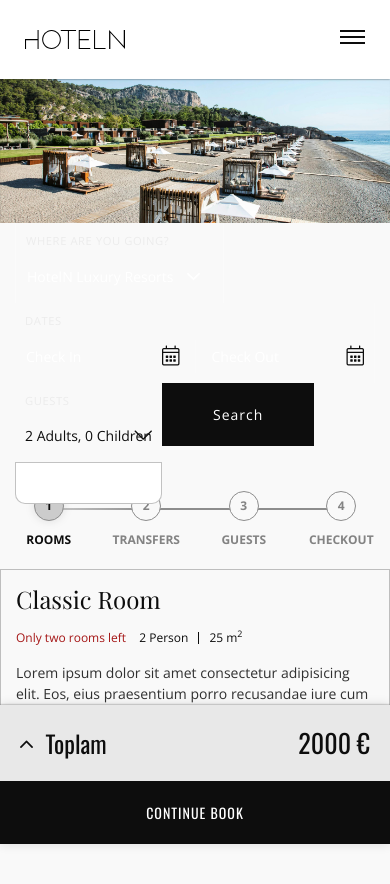
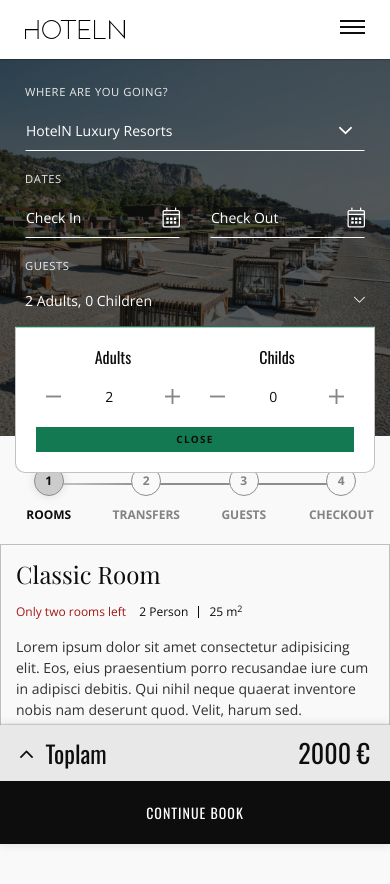
Before and after one commit to gitburakalp/custom-theme-preview, a website: page src/search.html in a window 390 px wide. Both pictures are taken after a click on the element "2 Adults, 0 Children". Shown: the top 884 px of the page. Drawn offline with nearby package versions, Linux system fonts and the light colour scheme.

Commit message:
add searchbar

```diff
--- a/src/index.html
+++ b/src/index.html
@@ -524,6 +524,7 @@
     <script src="js/vendors/ScrollTrigger.min.js"></script>
     <script src="js/vendors/swiper.min.js"></script>
     <script src="js/vendors/smooth-scrollbar.js"></script>
+    <script src="js/common.js"></script>
     <script src="js/main.js"></script>
   </body>
 </html>
--- a/src/js/common.js
+++ b/src/js/common.js
@@ -90,6 +90,39 @@ $('.btn--black').each(function () {
   !hasSpan ? $(this).text('').append(`<span>${text}</span>`) : '';
 });
 
-$('.popover-trigger').on('click', function () {
-  $(this).siblings().toggleClass('is-shown');
+$('.form-control-block.minus-plus').each(function () {
+  var $this = $(this);
+
+  $this.find('[class*=minus],[class*=plus]').on('click', function () {
+    var $input = $this.parent().find('input');
+    var isChild = $input.attr('id').includes('Child');
+    var isMinus = $(this).attr('class').includes('minus');
+
+    var maxVal = $input.data('max');
+    var minVal = isChild ? 0 : 1;
+    var inputValue = parseInt($input.val());
+
+    if (isMinus) {
+      if (inputValue > minVal && inputValue <= maxVal) $input.val(inputValue - 1).change();
+    } else if (inputValue < maxVal) $input.val(inputValue + 1).change();
+
+    $input.removeClass('text-anim');
+
+    setTimeout(() => {
+      $input.addClass('text-anim');
+    }, 0);
+
+    if (isChild) {
+      inputValue = parseInt($input.val());
+      var arr = ['', 1, 2, 3];
+      var $childHidden = $('[child-hidden]');
+
+      for (i in (inputValue <= 0 ? $childHidden.addClass('d-none') : $childHidden.removeClass('d-none'), arr)) {
+        if (i > 0) {
+          let a = $childHidden.find(`.row > *:nth-child(${arr[i]})`);
+          i <= inputValue && i > 0 ? a.removeClass('d-none') : a.addClass('d-none');
+        }
+      }
+    }
+  });
 });
--- /dev/null
+++ b/src/js/search.js
@@ -0,0 +1,28 @@
+$('.popover-trigger').on('click', function () {
+  $(this).siblings().toggleClass('is-shown');
+});
+
+$('.popovers').each(function () {
+  var cssClass = 'is-shown';
+
+  $('#inpAdultCount,#inpChildCount').change(function () {
+    var $this = $(this);
+    var relItem = $this.data('related-item');
+
+    $(relItem).text($this.val().trim());
+  });
+
+  $(this)
+    .find('.close-btn')
+    .on('click', function () {
+      $('.popovers').removeClass(cssClass);
+    });
+
+  $('body').on('click', function (e) {
+    var isPopovers = $(e.target).closest('.popovers').length != 0 || $(e.target).closest('.popover-trigger').length != 0;
+
+    if (!isPopovers) {
+      $('.popovers').removeClass(cssClass);
+    }
+  });
+});
--- a/src/sass/abstracts/_colors.scss
+++ b/src/sass/abstracts/_colors.scss
@@ -6,6 +6,7 @@ $colors--white: #fff;
 $colors--black: rgb(13, 13, 13);
 $colors--dirty-white: #e8e8e8;
 $colors--red: #a51616;
+$colors--green: #127953;
 
 $colors: (
   primary: (
--- a/src/sass/common-components/_buttons.scss
+++ b/src/sass/common-components/_buttons.scss
@@ -2,8 +2,8 @@ a {
   transition: color 350ms;
   cursor: pointer;
 
-  &:not(:hover) {
-    color: color(primary, buttonTextColor);
+  &:not([href]) {
+    color: inherit;
   }
 
   &:hover {
@@ -84,6 +84,8 @@ a {
 }
 
 .btn {
+  border-radius: 0 !important;
+
   &--default {
     padding: 0;
     display: inline-block;
@@ -174,6 +176,20 @@ a {
     }
   }
 
+  &--green {
+    font-size: inherit;
+    font-weight: 600;
+    letter-spacing: 0.125rem;
+    background-color: $colors--green;
+    border: 1px solid $colors--green;
+    color: $colors--white;
+
+    &:hover {
+      background-color: lighten($colors--green, 5%);
+      color: darken($colors--white, 5%);
+    }
+  }
+
   &--sm {
     padding: 1rem 2.5rem;
   }
--- a/src/sass/search/components/_main-block.scss
+++ b/src/sass/search/components/_main-block.scss
@@ -2,7 +2,13 @@
   position: relative;
 
   .img {
-    padding-bottom: 37%;
+    @include media-breakpoint-down(sm) {
+      height: 100%;
+      position: absolute;
+      width: 100%;
+      left: 0;
+      z-index: 1;
+    }
 
     @include media-breakpoint-up(md) {
       padding-bottom: 400 / 1920 * 100%;
--- a/src/sass/search/components/_reservation-summary.scss
+++ b/src/sass/search/components/_reservation-summary.scss
@@ -1,10 +1,11 @@
 .reservation-summary {
   &-block {
-    padding: 2rem;
+    padding: 1rem 2rem;
     background-color: $colors--dirty-white;
     box-shadow: 0 0 2px 0 rgba($colors--black, $alpha: 0.5);
 
     @include media-breakpoint-up(md) {
+      padding: 2rem;
       background-color: rgba($colors--black, $alpha: 0.125);
     }
 
@@ -38,7 +39,7 @@
     bottom: 0;
     left: 0;
     right: 0;
-    z-index: 999;
+    z-index: 99;
     box-shadow: 0 0 10px rgba($colors--black, $alpha: 0.125);
 
     .fal {
--- a/src/sass/search/components/_search-widget.scss
+++ b/src/sass/search/components/_search-widget.scss
@@ -1,12 +1,24 @@
 .search-widget {
+  position: relative;
+  background-color: rgba($colors--black, 0.675);
+  color: $colors--white;
+  z-index: 9;
+
+  @include media-breakpoint-down(sm) {
+    padding-top: 1.5rem;
+    padding-bottom: 1.5rem;
+
+    .form-control {
+      border-bottom: 1px solid $colors--white !important;
+      line-height: 2;
+    }
+  }
+
   @include media-breakpoint-up(md) {
     position: absolute;
     bottom: 0;
     left: 0;
     width: 100%;
-    background-color: rgba($colors--black, 0.675);
-    color: $colors--white;
-  }
 
     .destination {
       border-right: 1px solid rgba(255, 255, 255, 0.25);
@@ -20,6 +32,7 @@
         > * {
           + * {
             border-left: 1px solid rgba(255, 255, 255, 0.25);
+          }
         }
       }
     }
@@ -38,7 +51,7 @@
       &:after {
         content: '\f078';
         font-family: 'Font Awesome 5 Pro';
-        font-size: 2rem;
+        font-size: 1.25rem;
         position: absolute;
         right: 0;
         top: 50%;
@@ -57,12 +70,25 @@
       z-index: 99;
       border-bottom-left-radius: 1rem;
       border-bottom-right-radius: 1rem;
-      max-height: 100%;
       overflow: hidden;
       transition: all 350ms;
+      color: $colors--black;
+
+      .minus-plus {
+        margin-top: 1rem;
+
+        .fal {
+          padding: 1rem;
+          font-size: 2rem;
+        }
+
+        input {
+          color: $colors--black;
+          text-align: center;
+        }
+      }
 
       &:not(.is-shown) {
-        max-height: 0px;
         opacity: 0;
         z-index: -1;
         visibility: hidden;
@@ -79,7 +105,7 @@
     > * {
       position: relative;
       min-height: 1px;
-      width: auto;
+      width: 100%;
       max-width: 100%;
 
       &.destination {
@@ -107,14 +133,23 @@
       }
 
       &.submit {
-        @include media-breakpoint-up(md) {
         flex-basis: 0;
         flex-grow: 1;
 
-          a {
+        > .btn--green {
           display: flex !important;
           align-items: center;
           justify-content: center;
+
+          font-size: 1.4rem;
+          font-weight: 400;
+
+          @include media-breakpoint-down(sm) {
+            padding-top: 1.5rem;
+            padding-bottom: 1.5rem;
+          }
+
+          @include media-breakpoint-up(md) {
             height: 100%;
           }
         }
--- a/src/sass/search/layout/_header.scss
+++ b/src/sass/search/layout/_header.scss
@@ -2,6 +2,12 @@
   position: relative;
   background-color: $colors--white;
   box-shadow: 0 0 2px 0 rgba($colors--black, 0.675);
+  z-index: 999;
+
+  @include media-breakpoint-down(sm) {
+    padding-top: 1rem;
+    padding-bottom: 1rem;
+  }
 
   .brand {
     display: block;
@@ -72,11 +78,11 @@
             font-size: 1.6rem;
 
             &.heading {
-              padding-top: 2.2rem;
-              padding-bottom: 2.2rem;
-              background-color: rgba($colors--black, 0.25);
+              padding-top: 1.75rem;
+              padding-bottom: 1.75rem;
+              background-color: rgba($colors--black, 0.0675);
               text-align: center;
-              font-size: 2.4rem;
+              font-size: 1.6rem;
               font-family: $ff-sans-serif-2;
               letter-spacing: 2.4rem * 0.05;
               box-shadow: 0 0 4px 0 rgba($colors--black, 0.675);
--- a/src/search.html
+++ b/src/search.html
@@ -25,7 +25,7 @@
             </a>
             <div class="header-menu-block">
               <ul class="header-menu">
-                <li class="header-menu-item heading">HotelN</li>
+                <li class="header-menu-item heading">HOTELN LUXURY RESORT</li>
                 <li class="header-menu-item">
                   <a class="header-menu-link"> Hotel Info </a>
                 </li>
@@ -59,23 +59,48 @@
               <div class="row">
                 <div class="col-6">
                   <div class="date-input">
-                    <input class="form-control" placeholder="Check In" />
+                    <input class="form-control" placeholder="Check In" readonly />
                   </div>
                 </div>
                 <div class="col-6">
                   <div class="date-input">
-                    <input class="form-control" placeholder="Check Out" />
+                    <input class="form-control" placeholder="Check Out" readonly />
                   </div>
                 </div>
               </div>
             </div>
             <div class="guests">
               <p class="search-widget-title">GUESTS</p>
-              <span class="popover-trigger has-arrow-down"> 2 Adults, 0 Children </span>
-              <div class="popovers"></div>
+              <span class="popover-trigger has-arrow-down"> <span class="adult-count">2</span> Adults, <span class="child-count">0</span> Children </span>
+              <div class="popovers">
+                <div class="form-row">
+                  <div class="col-6">
+                    <h5 class="title font-size--md title--sans-serif-two text-center">Adults</h5>
+                    <div class="form-control-block minus-plus">
+                      <i class="fal fa-minus"></i>
+                      <input id="inpAdultCount" class="form-control" value="2" readonly data-max="12" data-related-item=".adult-count" readonly />
+                      <i class="fal fa-plus"></i>
+                    </div>
+                  </div>
+                  <div class="col-6">
+                    <h5 class="title font-size--md title--sans-serif-two text-center">Childs</h5>
+                    <div class="form-control-block minus-plus">
+                      <i class="fal fa-minus"></i>
+                      <input id="inpChildCount" class="form-control" value="0" readonly data-max="3" data-related-item=".child-count" readonly />
+                      <i class="fal fa-plus"></i>
+                    </div>
+                  </div>
+                  <div class="col-12 mt-3">
+                    <a class="d-block btn btn--green close-btn">CLOSE</a>
+                  </div>
+                </div>
+              </div>
             </div>
             <div class="submit">
-              <a class="btn btn--black"> Search </a>
+              <a class="btn btn--green"> Search </a>
+              <div class="text-center py-3 d-md-none">
+                <a class="btn btn--default text-underline text-white">Minimize Search</a>
+              </div>
             </div>
           </div>
         </div>
@@ -214,5 +239,6 @@
     <script src="js/vendors/swiper.min.js"></script>
     <script src="js/vendors/smooth-scrollbar.js"></script>
     <script src="js/common.js"></script>
+    <script src="js/search.js"></script>
   </body>
 </html>
```
Also changed, not shown: src/js/main.js (+0 -37 lines), src/css/main-search.min.css, 1 other file. Lines whose indentation alone changed are shown as unchanged.
